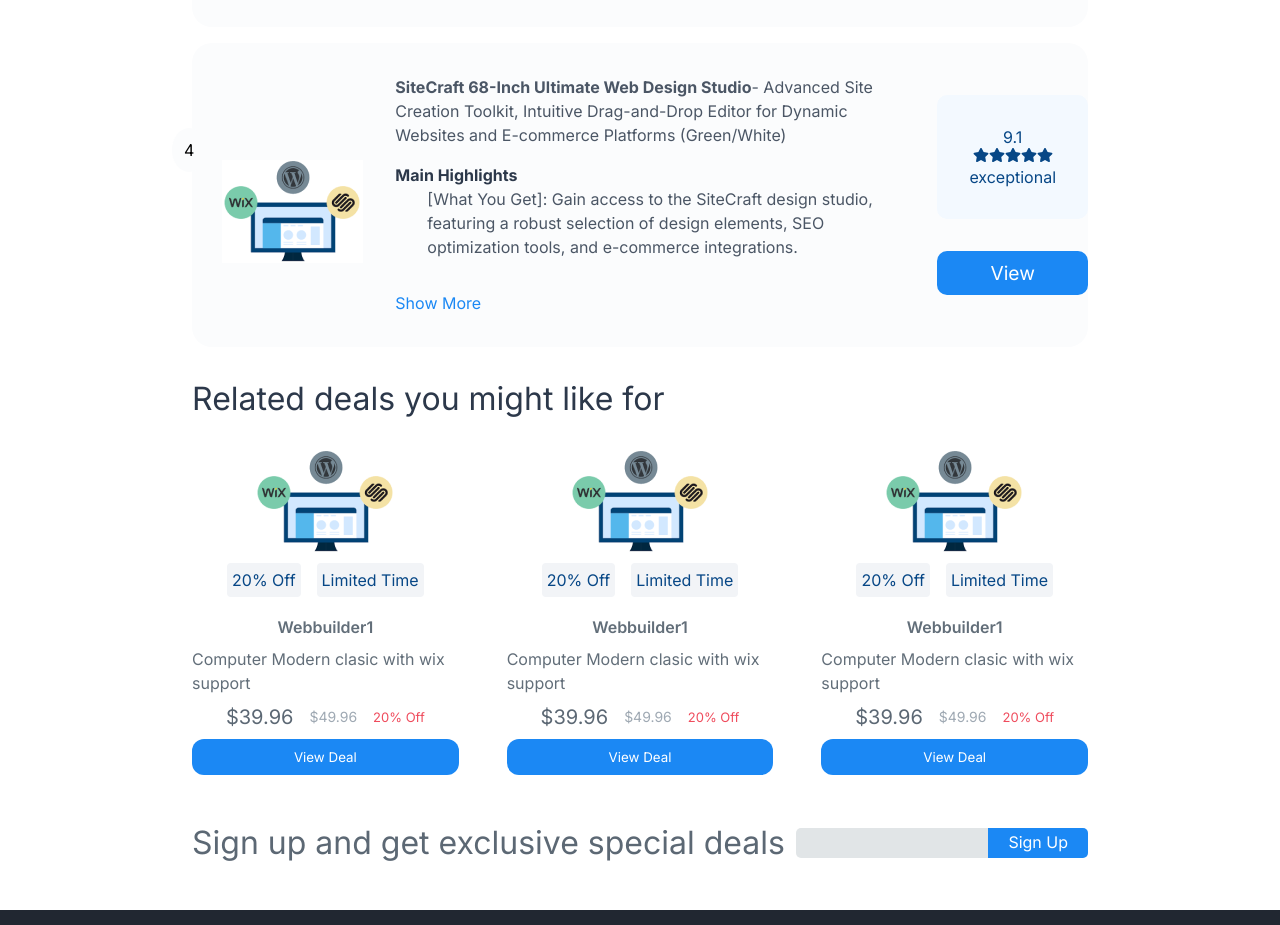
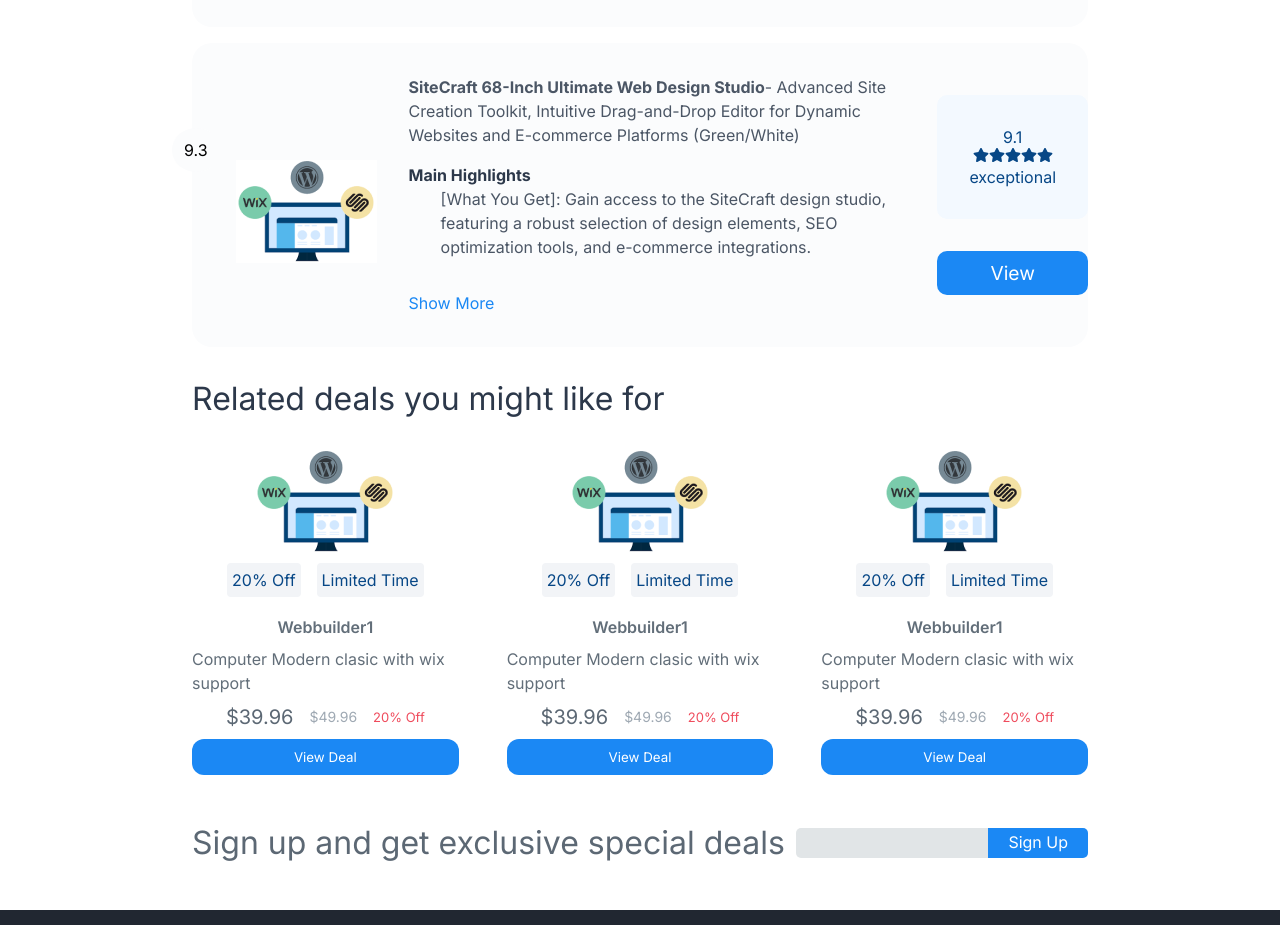
Before and after one commit to jharahul-28/radiant, a React (Create React App) app: page / in a window 1280 px wide. Shown: the part 1200-2125 px from the top of the page. Built offline with nearby package versions, Linux system fonts and the light colour scheme.

Commit message:
Data change

```diff
--- a/src/Components/Section2.js
+++ b/src/Components/Section2.js
@@ -109,7 +109,7 @@
       ratingDescription: "exceptional"
     },
     {
-      key: 4,
+      key: 9.3,
       bestValue: "",
       productDescription: "SiteCraft 68-Inch Ultimate Web Design Studio- Advanced Site Creation Toolkit, Intuitive Drag-and-Drop Editor for Dynamic Websites and E-commerce Platforms (Green/White)",
       features: "[What You Get]: Gain access to the SiteCraft design studio, featuring a robust selection of design elements, SEO optimization tools, and e-commerce integrations.",
```
